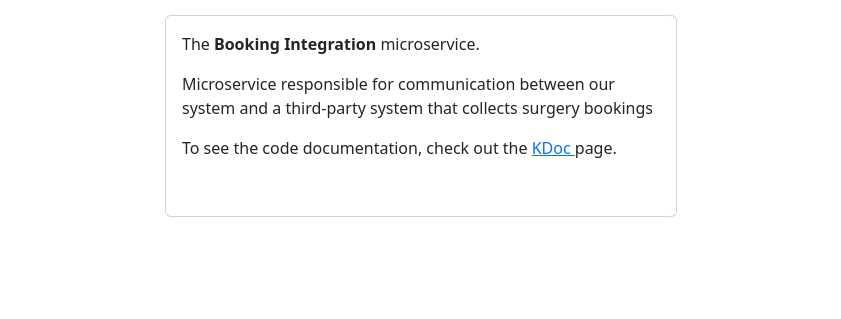
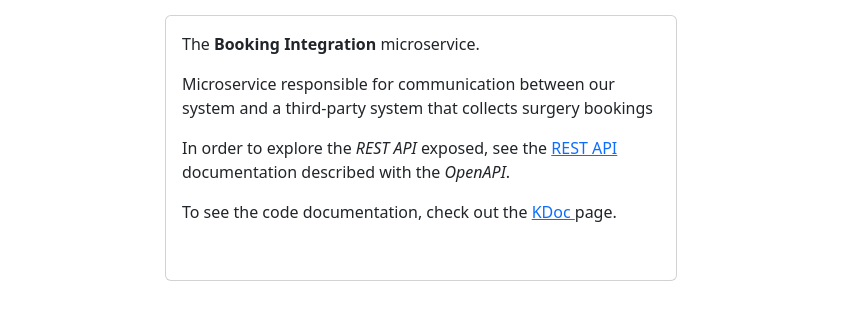
Before and after one commit to SmartOperatingBlock/surgery-booking-integration-microservice, a plain HTML site: page index.html in a window 1280 px wide. Shown: the part 89-408 px from the top of the page, without its empty margins (219-1060 px from the left). Drawn offline with nearby package versions, Linux system fonts and the light colour scheme.

Commit message:
chore: update readme

```diff
--- a/index.html
+++ b/index.html
@@ -37,6 +37,11 @@
                             Microservice responsible for communication between our system and a third-party system that collects surgery bookings
                         </p>
                         <p>
+                            In order to explore the <i>REST API</i> exposed, see the
+                            <a href="./documentation/openapi-doc"> REST API </a> documentation described with
+                            the <i>OpenAPI</i>.
+                        </p>
+                        <p>
                             To see the code documentation, check out the
                             <a href="./documentation/code-doc"> KDoc </a> page.
                         </p>
```
